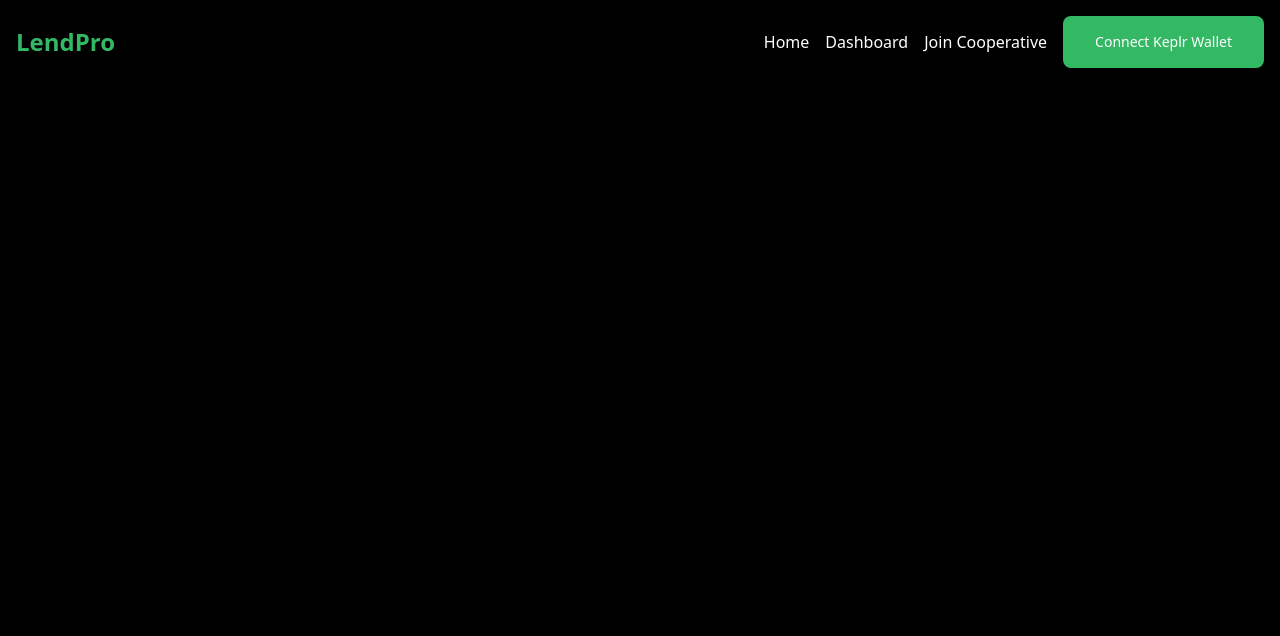
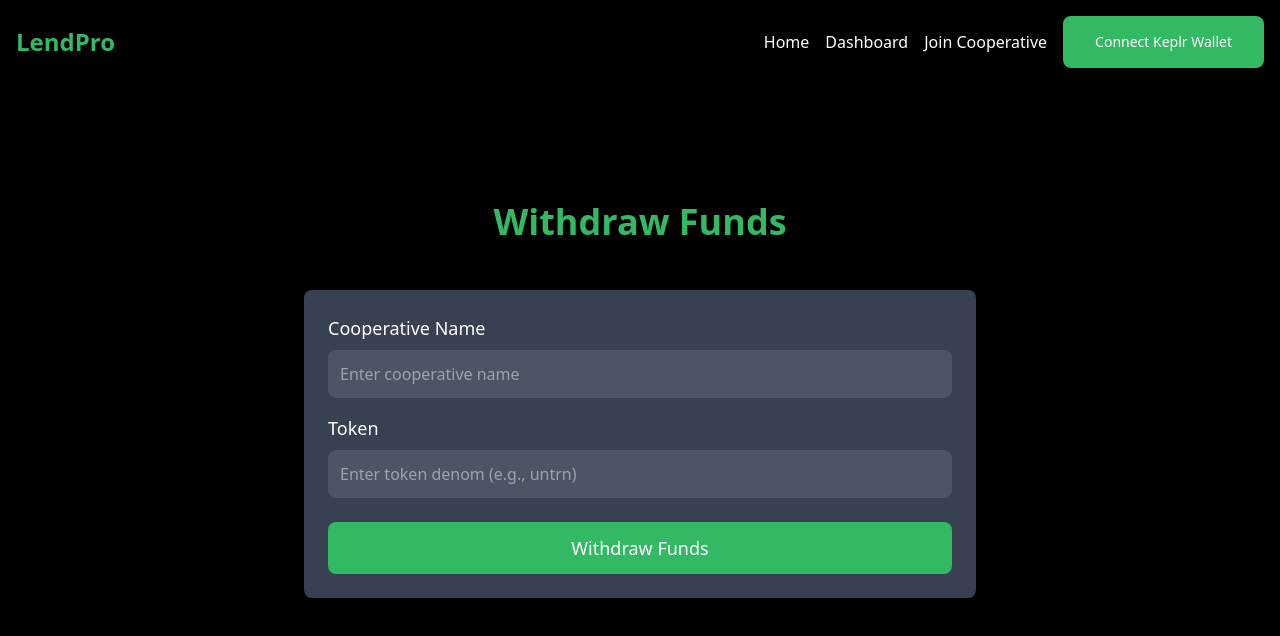
Before and after one commit to anonscodex/lendpro, a React (Vite) app: page /withdraw in a window 1280 px wide. Shown: the top 636 px of the page. Built offline with nearby package versions, Linux system fonts and the light colour scheme; a web font is replaced by a local one.

Commit message:
added withdrawal

```diff
--- a/src/App.jsx
+++ b/src/App.jsx
@@ -11,6 +11,7 @@ import Cooperative from "./pages/Cooperative";
 import CreateCooperative from "./pages/CreateCooperative";
 import RepayFund from "./pages/RepayFund";
 import Fund from "./pages/FundCooperative";
+import WithdrawFunds from "./pages/WithdrawFund";
 
 function App() {
   return (
@@ -27,6 +28,7 @@ function App() {
           <Route path="/create-cooperative" element={<CreateCooperative />} />
           <Route path="/repay" element={<RepayFund />} />
           <Route path="/fund" element={<Fund />} />
+          <Route path="/withdraw" element={<WithdrawFunds />} />
         </Routes>
       </div>
     </Router>
--- a/src/pages/Cooperative.jsx
+++ b/src/pages/Cooperative.jsx
@@ -10,7 +10,7 @@ const Cooperatives = () => {
   const cooperatives = [
     { id: 1, name: "Ajor", members: 10, funds: 1000 },
     { id: 2, name: "Ajor2", members: 5, funds: 500 },
-    { id: 3, name: "Coop 3", members: 8, funds: 800 },
+    { id: 3, name: "Ajor3", members: 8, funds: 800 },
     { id: 4, name: "Coop 4", members: 12, funds: 1200 },
   ];
 
--- /dev/null
+++ b/src/pages/WithdrawFund.jsx
@@ -0,0 +1,146 @@
+import React, { useState } from "react";
+import { useNavigate } from "react-router-dom";
+import { SigningCosmWasmClient } from "@cosmjs/cosmwasm-stargate";
+import { GasPrice } from "@cosmjs/stargate";
+
+const WithdrawFunds = () => {
+  const navigate = useNavigate();
+  const [formData, setFormData] = useState({
+    cooperativeName: "",
+    token: "",
+  });
+  const [notification, setNotification] = useState(null);
+
+  const CHAIN_ID = "pion-1";
+  const RPC_ENDPOINT = "https://rpc-palvus.pion-1.ntrn.tech";
+  const CONTRACT_ADDRESS = "neutron16qhawx7cy6cmte2jluu39d6j09emzml5yvmhdglyz0re99v6wpms0rh63m"; // Replace with your contract address
+
+  const handleChange = (e) => {
+    const { name, value } = e.target;
+    setFormData({
+      ...formData,
+      [name]: value,
+    });
+  };
+
+  const handleSubmit = async (e) => {
+    e.preventDefault();
+
+    // Basic validation
+    if (!formData.cooperativeName || !formData.token) {
+      alert("Please fill out all fields.");
+      return;
+    }
+
+    try {
+      // Ensure Keplr is installed and connected
+      if (!window.keplr) {
+        alert("Please install Keplr wallet to proceed.");
+        return;
+      }
+
+      // Request permission to access the wallet
+      await window.keplr.enable(CHAIN_ID);
+
+      // Get the offline signer
+      const offlineSigner = window.keplr.getOfflineSigner(CHAIN_ID);
+
+      // Retrieve the user's address
+      const accounts = await offlineSigner.getAccounts();
+      const userAddress = accounts[0].address;
+
+      // Create a signing client
+      const client = await SigningCosmWasmClient.connectWithSigner(
+        RPC_ENDPOINT,
+        offlineSigner,
+        { gasPrice: GasPrice.fromString("0.025untrn") } // Neutron gas denom
+      );
+
+      // Prepare the withdrawal message
+      const msg = {
+        withdraw_contribution_and_reward: {
+          cooperative_name: formData.cooperativeName,
+          token: formData.token,
+        },
+      };
+
+      // Execute the withdrawal function
+      const result = await client.execute(
+        userAddress, // Use the user's address
+        CONTRACT_ADDRESS,
+        msg,
+        "auto"
+      );
+
+      console.log("Contribution and reward withdrawn:", result);
+      setNotification("Contribution and reward withdrawn successfully!");
+    } catch (error) {
+      console.error("Failed to withdraw contribution and reward:", error);
+      setNotification("Failed to withdraw contribution and reward. Please try again.");
+    }
+  };
+
+  return (
+    <div className="flex flex-col items-center justify-center min-h-screen bg-background text-white p-4">
+      <h1 className="text-4xl font-bold text-primary mb-12 text-center">
+        Withdraw Funds
+      </h1>
+      <form onSubmit={handleSubmit} className="w-full max-w-2xl bg-gray-700 p-6 rounded-lg shadow-lg">
+        <div className="mb-4">
+          <label className="block text-white text-lg mb-2">Cooperative Name</label>
+          <input
+            type="text"
+            name="cooperativeName"
+            value={formData.cooperativeName}
+            onChange={handleChange}
+            className="w-full bg-gray-600 p-3 rounded-lg text-white"
+            placeholder="Enter cooperative name"
+            required
+          />
+        </div>
+        <div className="mb-6">
+          <label className="block text-white text-lg mb-2">Token</label>
+          <input
+            type="text"
+            name="token"
+            value={formData.token}
+            onChange={handleChange}
+            className="w-full bg-gray-600 p-3 rounded-lg text-white"
+            placeholder="Enter token denom (e.g., untrn)"
+            required
+          />
+        </div>
+        <button
+          type="submit"
+          className="bg-primary px-6 py-3 rounded-lg text-lg w-full hover:bg-purple-700 transition duration-300"
+        >
+          Withdraw Funds
+        </button>
+      </form>
+
+      {notification && (
+        <div className="fixed inset-0 bg-black bg-opacity-50 flex items-center justify-center">
+          <div className="bg-gray-800 p-6 rounded-lg shadow-lg">
+            <p className="text-white text-lg mb-4">{notification}</p>
+            <div className="flex space-x-4">
+              <button
+                onClick={() => navigate("/dashboard")}
+                className="bg-primary px-4 py-2 rounded-lg text-white hover:bg-purple-700 transition duration-300"
+              >
+                Go to Dashboard
+              </button>
+              <button
+                onClick={() => navigate("/cooperative")}
+                className="bg-green-500 px-4 py-2 rounded-lg text-white hover:bg-green-600 transition duration-300"
+              >
+                View Cooperative
+              </button>
+            </div>
+          </div>
+        </div>
+      )}
+    </div>
+  );
+};
+
+export default WithdrawFunds;
```
